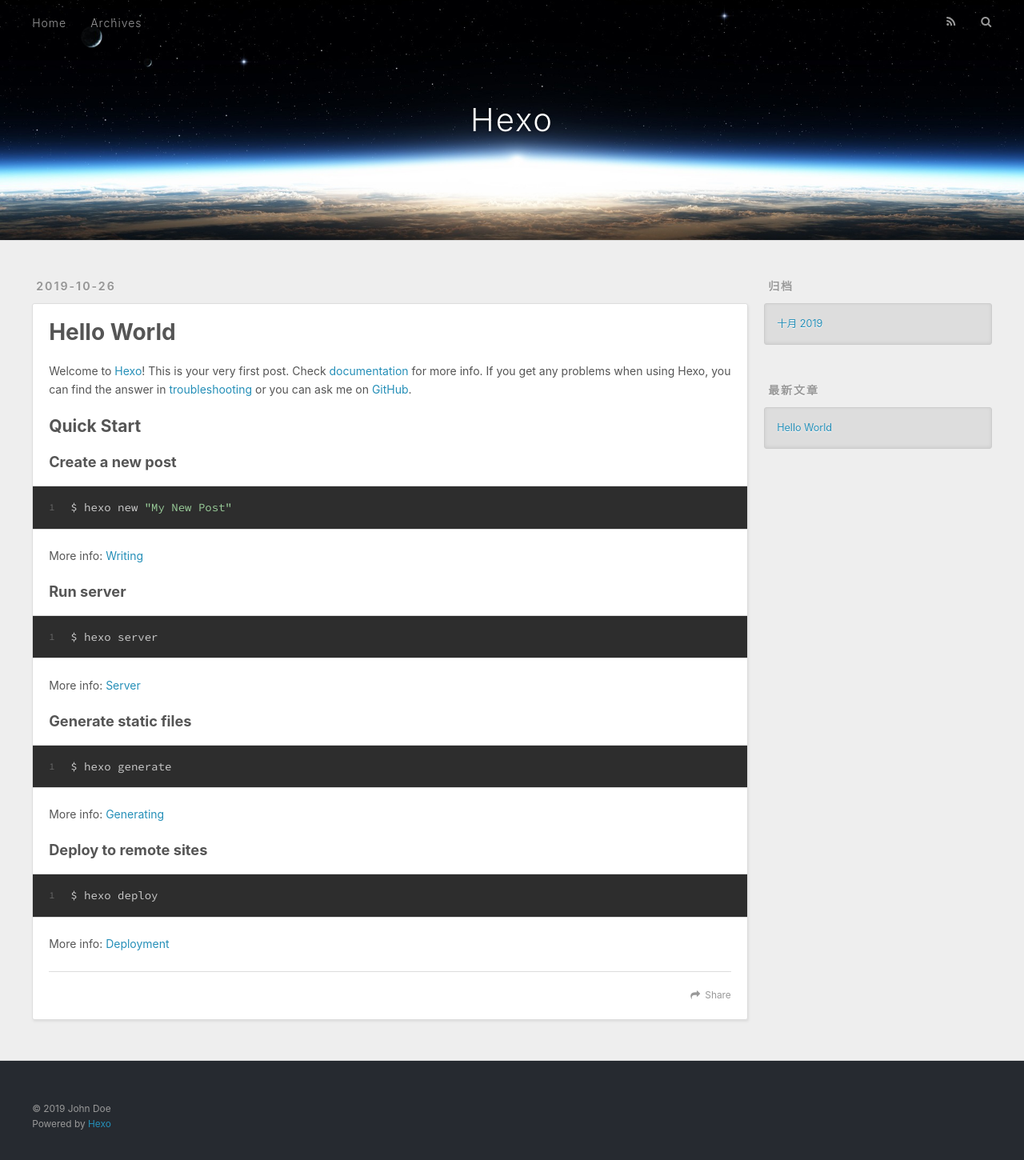
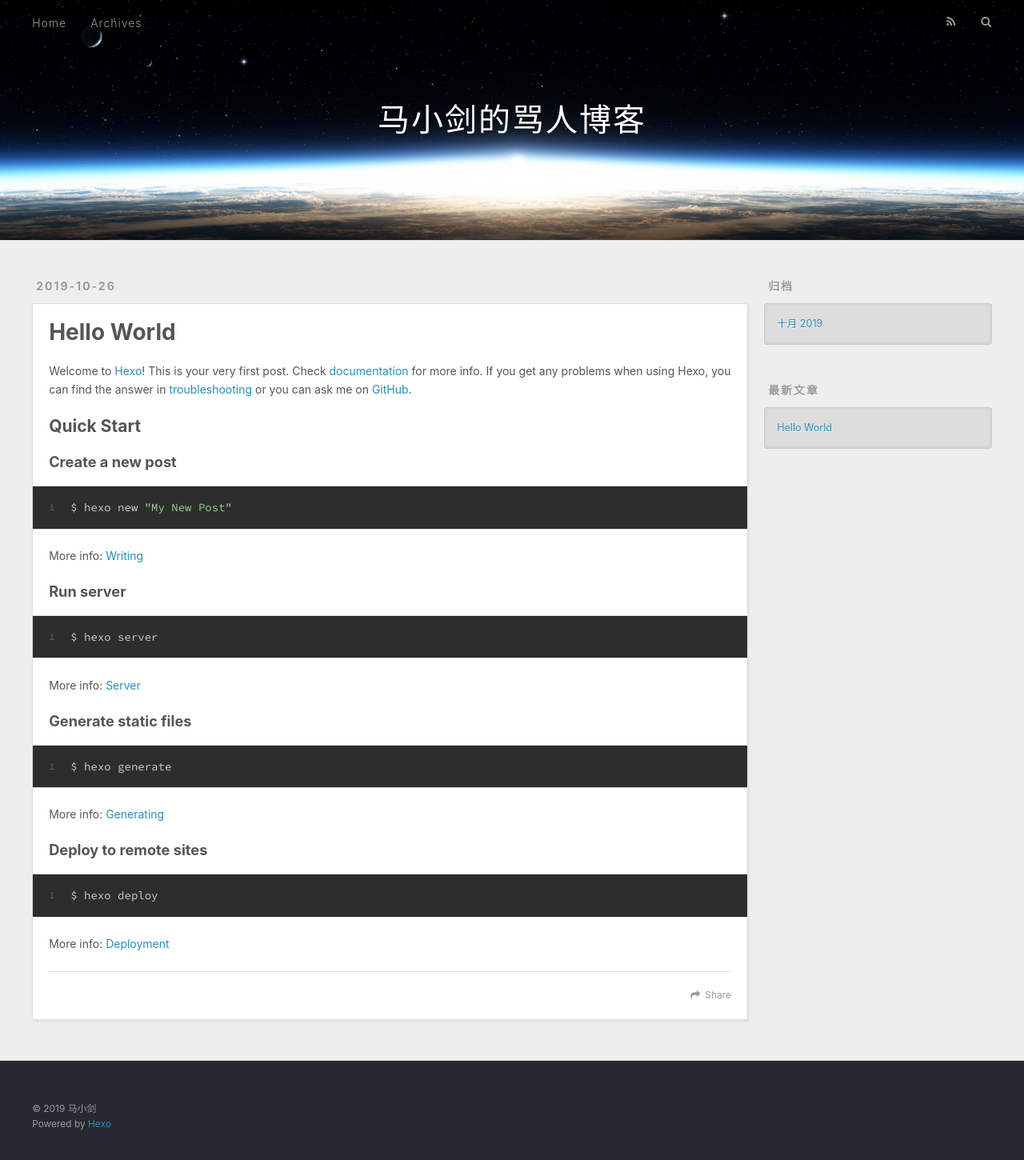
Before and after one commit to Niklaus1208/Niklaus1208.github.io, a plain HTML site: page index.html in a window 1280 px wide. Shown: the whole page at 80% size. Drawn offline with nearby package versions, Linux system fonts and the light colour scheme.

Commit message:
Site updated: 2019-10-26 21:44:58

```diff
--- a/atom.xml
+++ b/atom.xml
@@ -1,6 +1,6 @@
 <?xml version="1.0" encoding="utf-8"?>
 <feed xmlns="http://www.w3.org/2005/Atom">
-  <title>Hexo</title>
+  <title>马小剑的骂人博客</title>
 
 
   <link href="/atom.xml" rel="self"/>
@@ -10,7 +10,7 @@
   <id>http://yoursite.com/</id>
 
   <author>
-    <name>John Doe</name>
+    <name>马小剑</name>
 
   </author>
 
--- a/index.html
+++ b/index.html
@@ -5,16 +5,16 @@
 
 
 
-  <title>Hexo</title>
+  <title>马小剑的骂人博客</title>
   <meta name="viewport" content="width=device-width, initial-scale=1, maximum-scale=1">
   <meta property="og:type" content="website">
-<meta property="og:title" content="Hexo">
+<meta property="og:title" content="马小剑的骂人博客">
 <meta property="og:url" content="http:&#x2F;&#x2F;yoursite.com&#x2F;index.html">
-<meta property="og:site_name" content="Hexo">
+<meta property="og:site_name" content="马小剑的骂人博客">
 <meta property="og:locale" content="zh-CN">
 <meta name="twitter:card" content="summary">
 
-    <link rel="alternate" href="/atom.xml" title="Hexo" type="application/atom+xml">
+    <link rel="alternate" href="/atom.xml" title="马小剑的骂人博客" type="application/atom+xml">
 
 
     <link rel="icon" href="/favicon.png">
@@ -33,7 +33,7 @@
   <div id="header-outer" class="outer">
     <div id="header-title" class="inner">
       <h1 id="logo-wrap">
-        <a href="/" id="logo">Hexo</a>
+        <a href="/" id="logo">马小剑的骂人博客</a>
       </h1>
 
     </div>
@@ -156,7 +156,7 @@
 
   <div class="outer">
     <div id="footer-info" class="inner">
-      &copy; 2019 John Doe<br>
+      &copy; 2019 马小剑<br>
       Powered by <a href="http://hexo.io/" target="_blank">Hexo</a>
     </div>
   </div>
```
Also changed, not shown: 2019/10/26/hello-world/index.html (+5 -5 lines), archives/2019/10/index.html (+6 -6 lines), archives/2019/index.html (+6 -6 lines), archives/index.html (+6 -6 lines).
